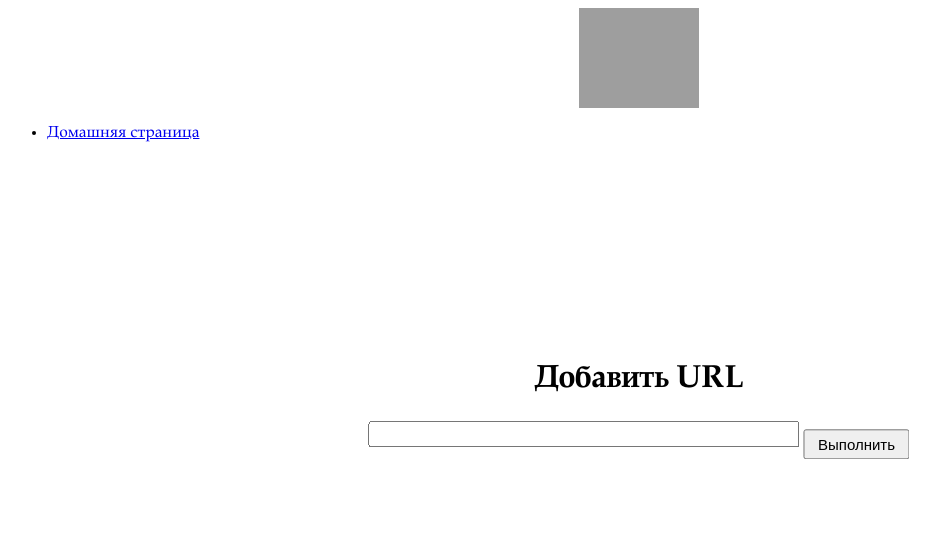
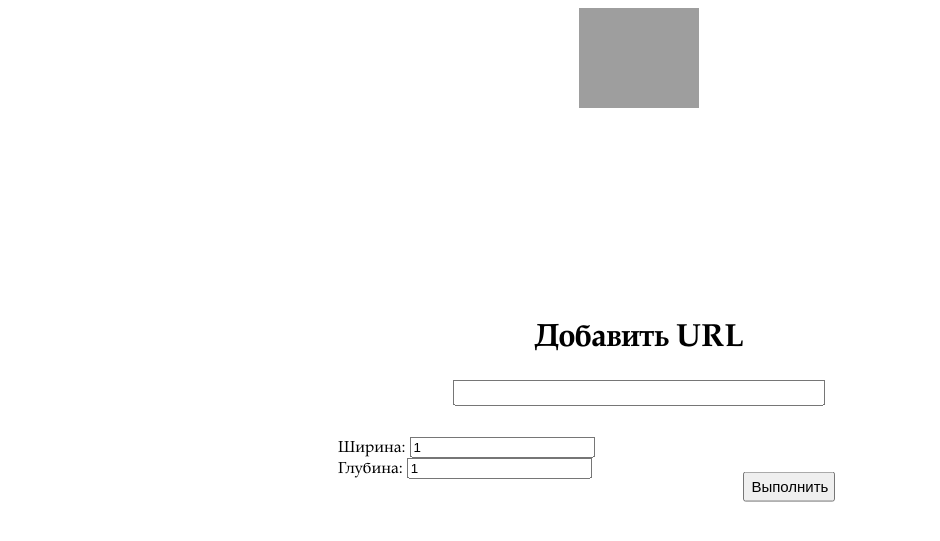
Before and after one commit to tema5190/Arlin, a Django app: page /indexing_view/ in a window 1280 px wide. Shown: the top 541 px of the page, without its empty margins (1-941 px from the left). Run offline with Django 3.2, Linux system fonts and the light colour scheme.

Commit message:
07.06.2016

```diff
--- a/search/templates/index_url.html
+++ b/search/templates/index_url.html
@@ -9,20 +9,6 @@
 </head>
 
    <div class="image"></div>
-<div class="area"></div><nav class="main-menu">
-            <ul>
-                <li>
-                        <a href="/">
-                        <i class="fa fa-home fa-2x"></i>
-                        <span class="nav-text">
-                            Домашняя страница
-                        </span>
-                    </a>
-
-                </li>
-            </ul>
-        </nav>
-
     <div class="container">
 
       <div class="starter-template" align="center">
@@ -31,8 +17,20 @@
 
       <div align="center">
         <form  method="GET" action="indexing_url">
-            <input type="url" name="url" style="height: 20px; width: 60%; font-size: 35pt; role: combobox;"/>
-            <input type="submit" align="center" name ="add_url" value="Выполнить" style="width: 15%; height: 30px; font-size: 15px" >
+            <input type="url" name="url" style="height: 20px; width: 60%; font-size: 35pt; role: combobox;"/> <br> <br>
+            <table align="left" style="width: 300px;">
+              <tr>
+                <td>
+                  Ширина:
+                  <input type="text" name="width" value="1"/>
+
+                  Глубина:
+                  <input type="text" name="depth" value="1"/>
+                </td>
+              </tr>
+            </table>
+            <br> </br>
+            <input type="submit" align="center" value="Выполнить" style="width: 15%; height: 30px; font-size: 15px" >
         </form>
       </div>
     </div>
```
Also changed, not shown: db.sqlite3.
